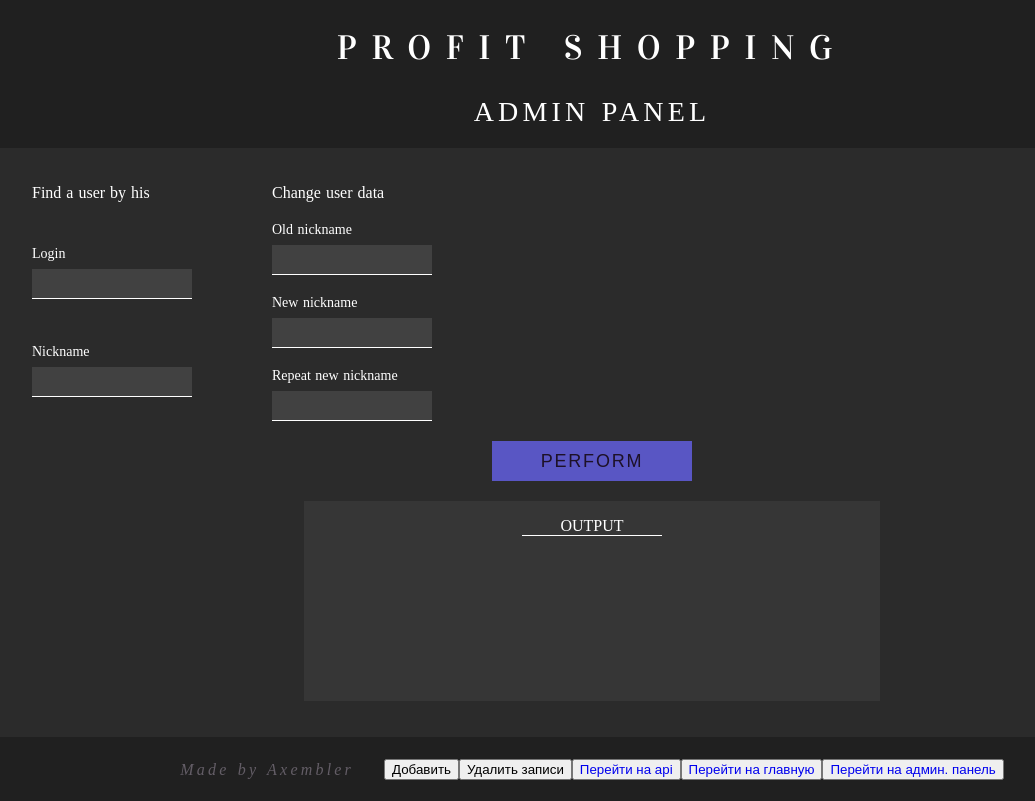
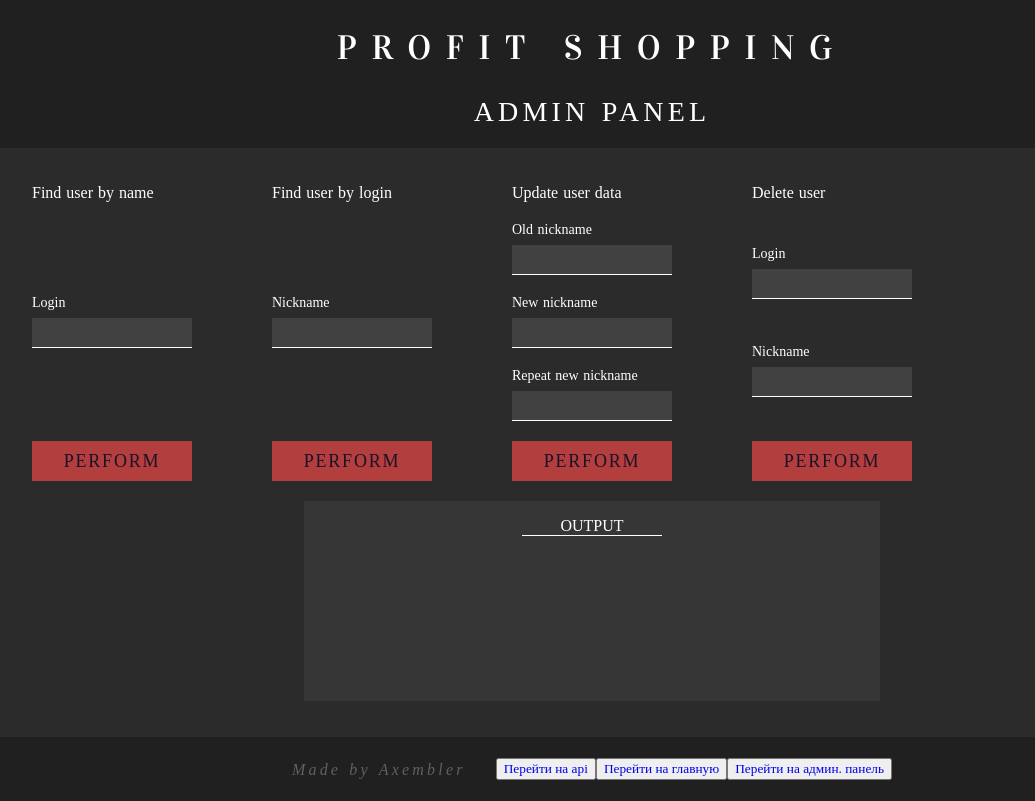
Before and after one commit to Axembler/Profit-shopping, a Nuxt app: page /admin in a window 1280 px wide. Shown: the whole page, without its empty margins (48-1083 px from the left). Built offline with nearby package versions, Linux system fonts and the light colour scheme; a web font is replaced by a local one.

Commit message:
admin panel update user final

```diff
--- a/assets/global.css
+++ b/assets/global.css
@@ -19,6 +19,7 @@ a {
 }
 button {
   cursor: pointer;
+  font-family: Montserrat;
 }
 /* .fade-enter-active, .fade-leave-active {
   transition: opacity 2s;
--- a/components/Footer.vue
+++ b/components/Footer.vue
@@ -1,26 +1,11 @@
 <template>
       <footer>
             <h5>Made by Axembler</h5>
-            <button @click="api()">Добавить</button>
-            <button @click="api2()">Удалить записи</button>
-            <button><NuxtLink exact active-class="active" to="/test">Перейти на api</NuxtLink></button>
+            <button><NuxtLink exact active-class="active" to="/register">Перейти на api</NuxtLink></button>
             <button><NuxtLink exact active-class="active" to="/">Перейти на главную</NuxtLink></button>
             <button><NuxtLink exact active-class="active" to="/admin">Перейти на админ. панель</NuxtLink></button>
       </footer>
 </template>
-
-<script>
-export default {
-      methods: {
-            api(){
-                  this.$axios.get('/api/user')
-            },
-            api2(){
-                  this.$axios.delete('/api/user/delete')
-            }
-      }
-}
-</script>
 
 <style scoped>
 footer {
--- a/pages/admin.vue
+++ b/pages/admin.vue
@@ -4,41 +4,77 @@
         <div class="admin-form">
             <div class="action-place">
                 <div class="action-place-form">
-                    <span>Find a user by his</span>
+                    <span>Find user by name</span>
                     <div>
                         <label for="login">Login</label>
-                        <input v-model="form.login" id="login" type="text">
-                    </div>
-                    <div>
-                        <label for="nickname">Nickname</label>
-                        <input v-model="form.nickname" id="nickname" type="text">
+                        <input v-model="form_find_login.login" id="login" type="text">
                     </div>
                 </div>
                 <div class="action-place-form">
-                    <span>Change user data</span>
+                    <span>Find user by login</span>
+                    <div>
+                        <label for="nickname">Nickname</label>
+                        <input v-model="form_find_name.name" id="nickname" type="text">
+                    </div>
+                </div>
+                <div class="action-place-form">
+                    <span>Update user data</span>
                     <div>
                         <label for="old-nickname">Old nickname</label>
-                        <input id="old-nickname" type="text">
+                        <input v-model="form_update.oldName" id="old-nickname" type="text">
                     </div>
                     <div>
                         <label for="new-nickname">New nickname</label>
-                        <input id="new-nickname" type="text">
+                        <input v-model="form_update.newName" id="new-nickname" type="text">
                     </div>
                     <div>
                         <label for="repeat-new-nickname">Repeat new nickname</label>
-                        <input id="repeat-new-nickname" type="text">
+                        <input v-model="form_update.repeatNewName" id="repeat-new-nickname" type="text">
+                    </div>
+                </div>
+                <div class="action-place-form">
+                    <span>Delete user</span>
+                    <div>
+                        <label for="delete_login">Login</label>
+                        <input v-model="form_delete.login" id="delete_login" type="text">
+                    </div>
+                    <div>
+                        <label for="delete_nickname">Nickname</label>
+                        <input v-model="form_delete.name" id="delete_nickname" type="text">
                     </div>
                 </div>
             </div>
-            <button @click="perform()" class="perform">PERFORM</button>
+            <div class="buttons">
+                <button @click="find_user_login()" class="perform">PERFORM</button>
+                <button @click="find_user_name()" class="perform">PERFORM</button>
+                <button @click="update_user()" class="perform">PERFORM</button>
+                <button @click="delete_user()" class="perform">PERFORM</button>
+            </div>
             <div class="output-place">
                 <span>OUTPUT</span>
-                <ul v-if="findUser !== null" class="output">
-                    <li>id: {{findUser._id}}</li>
-                    <li>nickname: {{findUser.name}}</li>
-                    <li>login: {{findUser.login}}</li>
-                    <li>password: {{findUser.password}}</li>
+
+                 <!-- ПОИСК ПОЛЬЗОВАТЕЛЯ -->
+                <ul v-if="findUserLogin !== null" class="output">
+                    <li>id: {{findUserLogin._id}}</li>
+                    <li>nickname: {{findUserLogin.name}}</li>
+                    <li>login: {{findUserLogin.login}}</li>
+                    <li>password: {{findUserLogin.password}}</li>
                 </ul>
+
+                <ul v-if="findUserName !== null" class="output">
+                    <li>id: {{findUserName._id}}</li>
+                    <li>nickname: {{findUserName.name}}</li>
+                    <li>login: {{findUserName.login}}</li>
+                    <li>password: {{findUserName.password}}</li>
+                </ul>
+
+                <!-- УДАЛЕНИЕ ПОЛЬЗОВАТЕЛЯ -->
+                <p v-if="deleteUser.deletedCount == 1">Пользователь удален</p>
+                <p v-if="deleteUser.deletedCount == 0">Пользователь не найден</p>
+
+                <!-- ОБНОВЛЕНИЕ ПОЛЬЗОВАТЕЛЯ -->
+                <p v-if="updateUser.modifiedCount == 1">Имя пользователя изменено!</p>
+                <p v-if="updateUser.modifiedCount == 0">Пользователь с никнеймом не найден</p>
             </div>
         </div>
     </div>
@@ -48,23 +84,64 @@
 export default {
     data() {
         return {
-            findUser: null,
-            form: {
+            findUserLogin: null,
+            findUserName: null,
+            deleteUser: 0,
+            updateUser: 0,
+            form_find_login: {
+                login: ''
+            },
+            form_find_name: {
+                name: ''
+            },
+            form_delete: {
                 login: '',
-                nickname: ''
+                name: ''
+            },
+            form_update: {
+                oldName: '',
+                newName: '',
+                repeatNewName: ''
             }
         }
     },
     methods: {
-        perform(){
-            console.log(this.form)
-            this.findUser = null
-            //Только с get
-            this.$axios.get('/api/user/getLogin', {params: this.form})
-            .then((res) => this.findUser = res.data)
-
-            this.$axios.get('/api/user/getNickname', {params: this.form})
-            .then((res) => this.findUser = res.data)
+        find_user_login() {
+            this.findUserLogin = null
+            if (this.form_find_login.login !== '') {
+                this.$axios.get('/api/user/getLogin', {params: this.form_find_login})
+                .then((res) => this.findUserLogin = res.data)
+            }
+        },
+        find_user_name() {
+            this.findUserName = null
+            if (this.form_find_name.name !== '') {
+                this.$axios.get('/api/user/getName', {params: this.form_find_name})
+                .then((res) => this.findUserName = res.data)
+            }
+        },
+        update_user() {
+            this.updateUser = ''
+            if (this.form_update.newName == this.form_update.repeatNewName && this.form_update.newName !== '') {
+                this.$axios.put('/api/user/updateUser', this.form_update)
+                .then((res) => this.updateUser = res.data)
+                this.form_update = {
+                    oldName: '',
+                    newName: '',
+                    repeatNewName: ''
+                }
+            }
+        },
+        delete_user() {
+            this.deleteUser = ''
+            if (this.form_delete.login !== '' && this.form_delete.name !== '') {
+                this.$axios.delete('/api/user/deleteUser', {params: this.form_delete})
+                .then((res) => this.deleteUser = res.data)
+                this.form_delete = {
+                    login: '',
+                    name: ''
+                }
+            }
         }
     }
 }
@@ -92,17 +169,6 @@ export default {
     background: rgba(255, 255, 255, 0.05);
     padding: 36px;
 }
-.admin-form > button {
-    width: 200px;
-    height: 40px;
-    color: #1D1128;
-    background: rgba(104, 101, 247, 0.75);
-    border: 0;
-    font-size: 18px;
-    text-align: center;
-    font-weight: 500;
-    letter-spacing: .1em;
-}
 .action-place {
     display: grid;
     gap: 80px;
@@ -127,6 +193,22 @@ export default {
 .action-place-form > span {
     font-weight: 500;
 }
+.buttons {
+    display: grid;
+    gap: 80px;
+    grid-template-columns: repeat(5, 1fr);
+}
+.buttons > button {
+    width: 160px;
+    height: 40px;
+    color: #1D1128;
+    background: rgba(235, 70, 70, 0.7);
+    border: 0;
+    font-size: 18px;
+    text-align: center;
+    font-weight: 500;
+    letter-spacing: .1em;
+}
 .output {
     display: flex;
     flex-direction: column;
@@ -134,6 +216,7 @@ export default {
     width: 100%;
     list-style: none;
     padding: 0;
+    font-size: 14px;
 }
 .output-place {
     display: flex;
--- a/pages/test.vue
+++ b/pages/register.vue
@@ -68,8 +68,14 @@ input {
     color: white;
 }
 button {
-    width: 180px;
-    height: 30px;
-    font-size: 16px;
+    width: 160px;
+    height: 40px;
+    color: #1D1128;
+    background: rgba(0, 220, 130, 0.7);
+    border: 0;
+    font-size: 18px;
+    text-align: center;
+    font-weight: 500;
+    letter-spacing: .1em;
 }
 </style>
```
Also changed, not shown: api/routes/user.js (+25 -11 lines).
